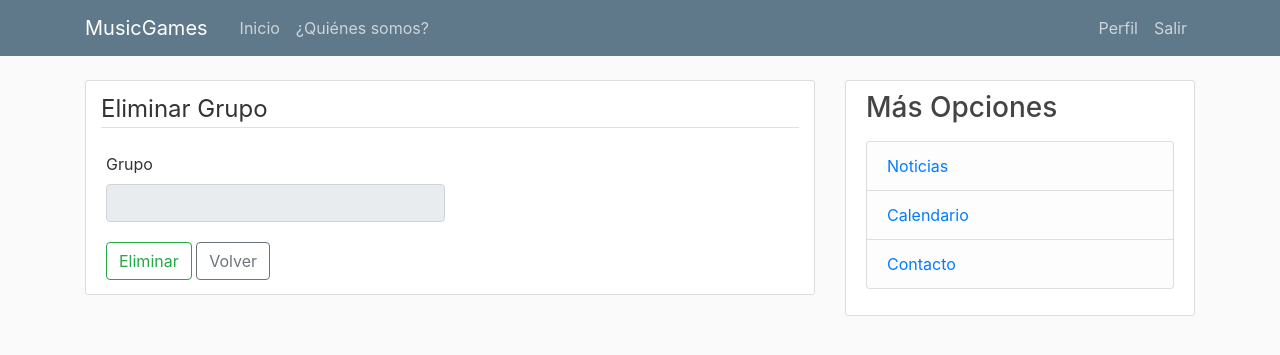
After one commit to xab1t0/tfg, a Flask app: a page that uses musicgames/templates/grupo/templates/delete_g.html in a window 1280 px wide. The commit adds this page. Shown: the top 355 px of the page. Run offline with Flask 2, Linux system fonts and the light colour scheme; the visitor is signed in with stand-in values (Sample User, id 1); data that the repository does not hold is empty; some libraries are stand-ins or nearby versions.

Commit message:
update delete groups

```diff
--- a/musicgames/grupos/views.py
+++ b/musicgames/grupos/views.py
@@ -122,6 +122,29 @@ def update_group(name):
         return redirect(url_for('grupos.manage_grupo'))
     return render_template('edit_g.html', title='Modificar Aula')
 
+# Seleccion del grupo (Teacher)
+@grupos.route('/group/<name>/select')
+def supr_group(name):
+    if 'loggedin' in session:
+        cursor = mysql.connection.cursor(MySQLdb.cursors.DictCursor)
+        cursor.execute("SELECT * FROM grupo WHERE name = %s", [name])
+        account = cursor.fetchone()
+        return render_template('delete_g.html', grupo=account, title='Eliminar Grupo')
+    return redirect(url_for('teachers.login_t'))
+
+# Eliminar Grupo (Teacher)
+@grupos.route('/group/delete/<name>', methods=['POST'])
+def delete_group(name):
+    if request.method == 'POST':
+        name = request.form['name']
+        cursor = mysql.connection.cursor(MySQLdb.cursors.DictCursor)
+        cursor.execute("DELETE FROM grupo WHERE name = %s", [name])
+        mysql.connection.commit()
+        flash('Grupo eliminado correctamente.', 'success')
+        return redirect(url_for('grupos.manage_grupo'))
+    return render_template('delete_g.html', title='Eliminar Grupo')
+
+
 # Selecciono Elegir Grupo (Alumn)
 @grupos.route('/group/choise')
 def select_choise_grupo():
--- /dev/null
+++ b/musicgames/templates/grupo/templates/delete_g.html
@@ -0,0 +1,16 @@
+{% extends "base/base_t.html" %}
+{% block content %}
+  <div class="content-section">
+		<form method="post" action="{{ url_for('grupos.delete_group', name=grupo['name'])}}" autocomplete="off">
+      <div class="form-row">
+        <legend class="border-bottom mb-4">Eliminar Grupo</legend>
+        <div class="form-group col-md-6">
+          <label for="name">Grupo</label>
+          <input type="text" class="form-control" name="name" id="name" value="{{ grupo['name'] }}"  required readonly>
+        </div>
+			</div>
+      <button type="submit" class="btn btn-outline-success">Eliminar</button>
+      <a class="btn btn-outline-secondary btn mt-1 mb-1" href="javascript:history.back(-1);" title="Ir la página anterior">Volver</a>
+		</form>
+	</div>
+{% endblock %}
--- a/musicgames/templates/grupo/templates/grupo.html
+++ b/musicgames/templates/grupo/templates/grupo.html
@@ -3,7 +3,7 @@
 <legend class="border-bottom mb-4"><b>{{ grupo['name'] }}</b></legend>
 <p class="text-secondary"><b>Aula: </b>{{ grupo['classroom'] }}<br>
   <a class="btn btn-outline-success btn-sm mt-1 mb-1" href="{{ url_for('grupos.edit_group', name=grupo['name']) }}">Actualizar</a>
-  <a class="btn btn-outline-danger btn-sm mt-1 mb-1" href="#">Eliminar</a>
+  <a class="btn btn-outline-danger btn-sm mt-1 mb-1" href="{{ url_for('grupos.supr_group', name=grupo['name']) }}">Eliminar</a>
   <a class="btn btn-outline-secondary btn-sm mt-1 mb-1" href="javascript:history.back(-1);" title="Ir la página anterior">Volver</a>
 </p>
 <legend class="border-bottom mb-4">Alumnado</legend>
```
Also changed, not shown: 1 other file.
